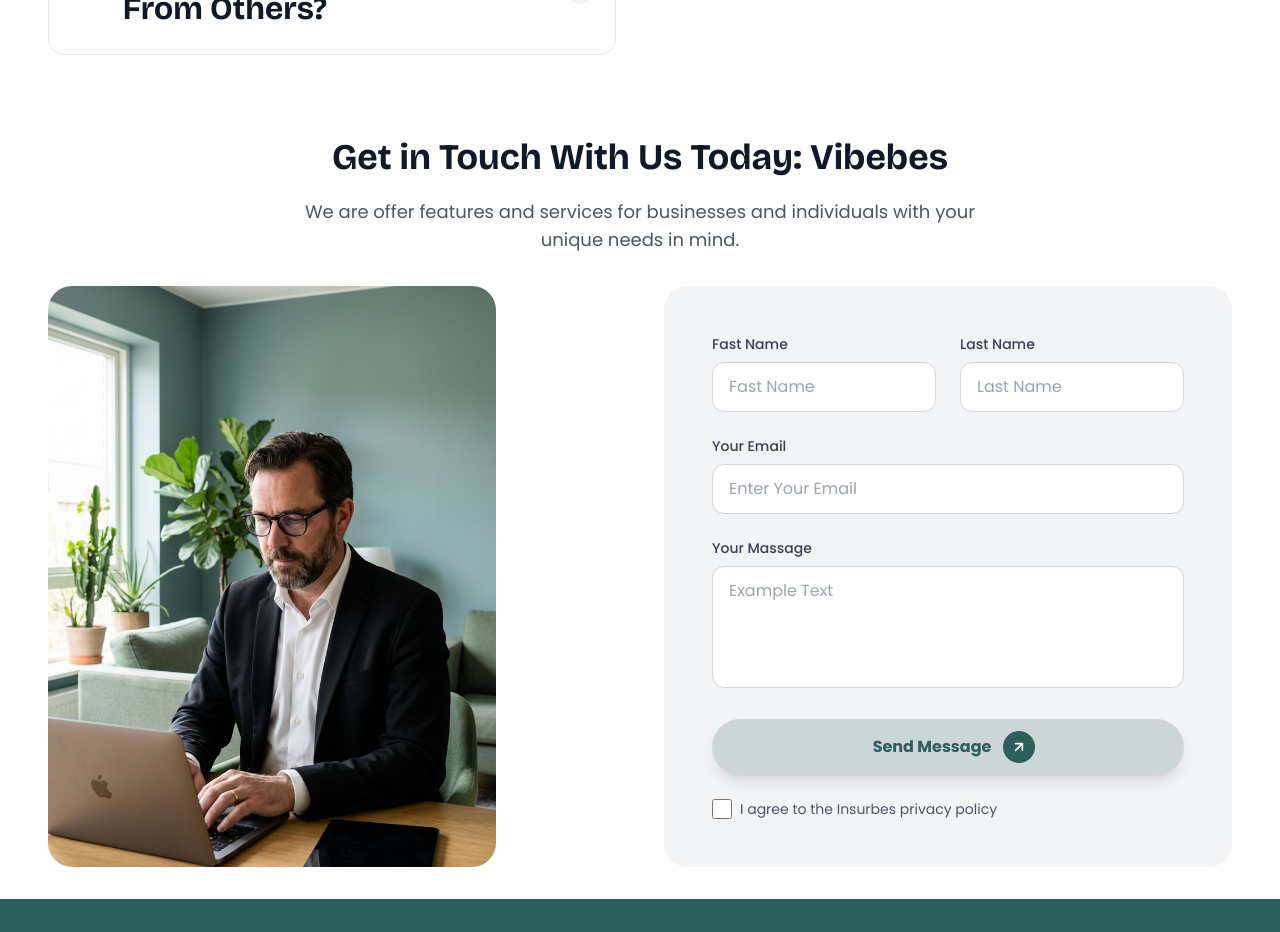
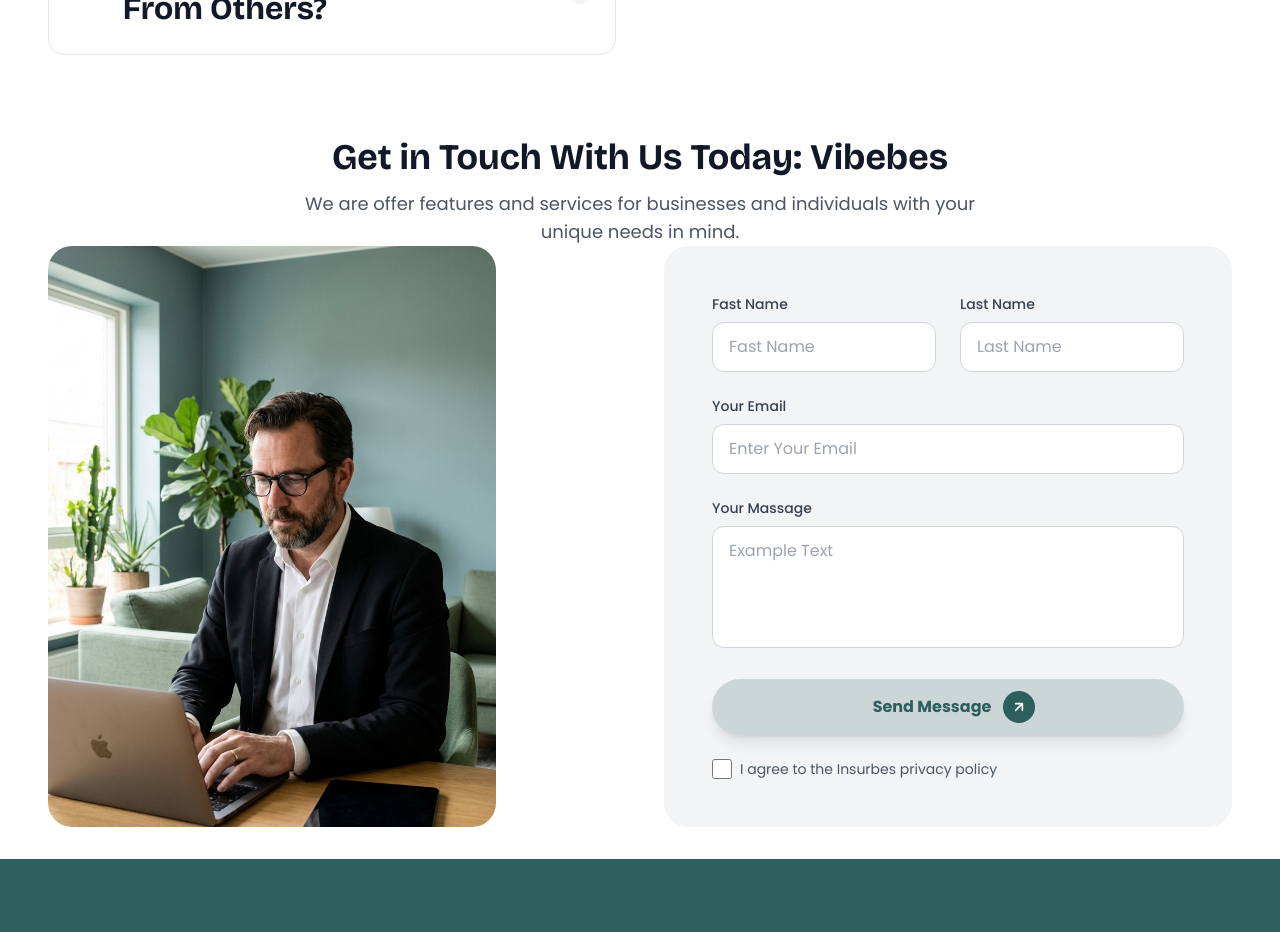
Before and after one commit to OkoroJesse/CoreX-, a React (Vite) app: page / in a window 1280 px wide. Shown: the part 6540-7472 px from the top of the page. Built offline with nearby package versions, Linux system fonts and the light colour scheme.

Commit message:
Fix: Completely remove gap between contact header and form

```diff
--- a/src/components/ContactSection.jsx
+++ b/src/components/ContactSection.jsx
@@ -53,7 +53,7 @@
         <section ref={sectionRef} className="py-4 lg:py-8 bg-white">
             <div className="max-w-7xl mx-auto px-6 sm:px-8 lg:px-12">
                 {/* Heading */}
-                <div ref={headingRef} className="text-center max-w-3xl mx-auto mb-8 space-y-4">
+                <div ref={headingRef} className="text-center max-w-3xl mx-auto mb-0 space-y-2">
                     <h2 className="text-4xl lg:text-5xl xl:text-6xl font-bold text-gray-900 leading-tight">
                         Get in Touch With Us Today: Vibebes
                     </h2>
```
